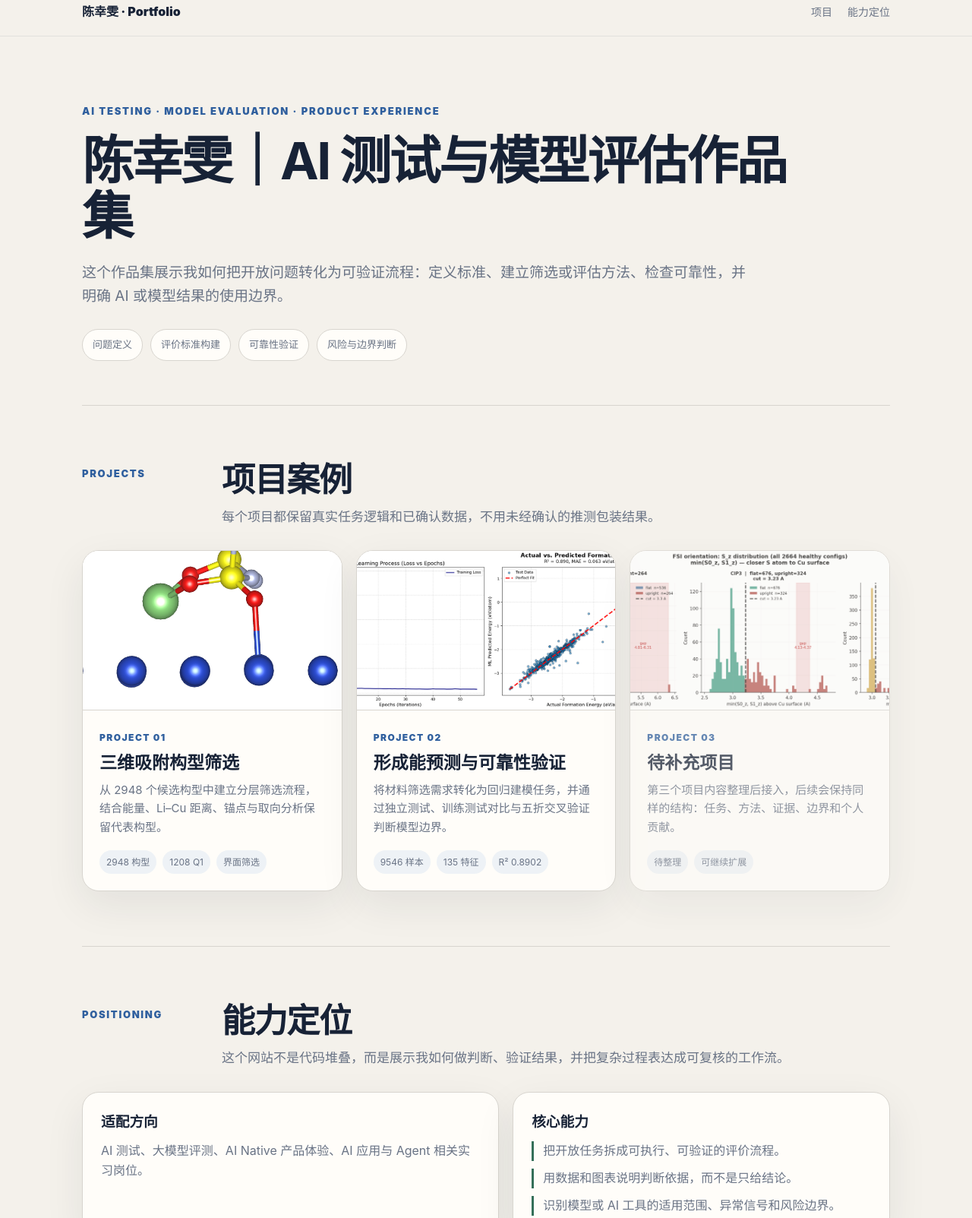
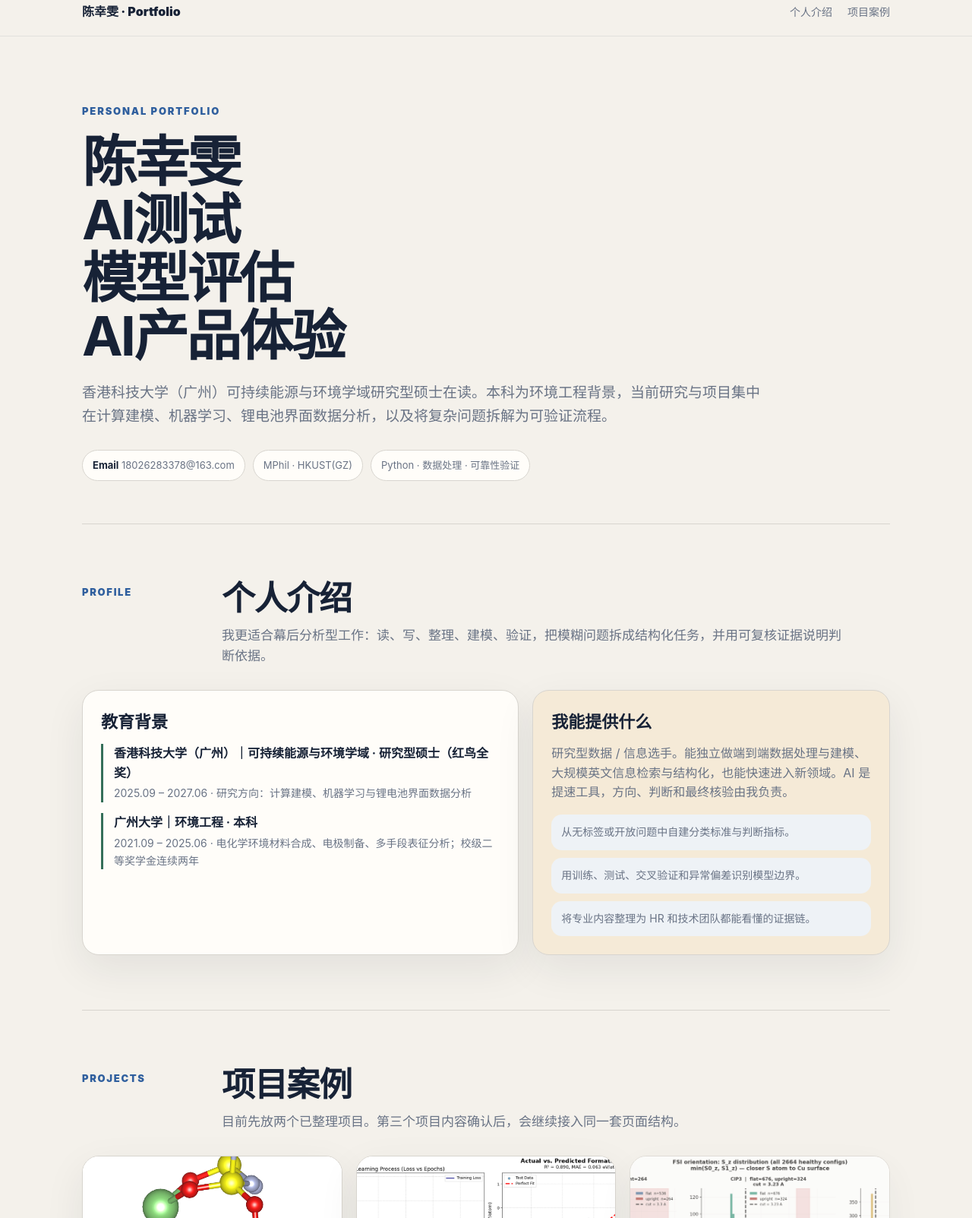
Before and after one commit to xchen-812/xingwen-portfolio, a plain HTML site: page index.html in a window 1280 px wide. Shown: the part 15-1618 px from the top of the page at 76% size. Drawn offline with Linux system fonts and the light colour scheme.

Commit message:
Add homepage personal introduction

```diff
--- a/index.html
+++ b/index.html
@@ -3,12 +3,12 @@
 <head>
 <meta charset="UTF-8">
 <meta name="viewport" content="width=device-width, initial-scale=1.0">
-<title>陈幸雯｜AI 测试与模型评估作品集</title>
+<title>陈幸雯｜AI测试与模型评估作品集</title>
 <style>
 :root{
   --bg:#f4f1eb;--paper:#fffdf9;--ink:#172236;--muted:#697385;
   --navy:#17376b;--blue:#2f5f9e;--green:#356f59;--line:#d8d5cf;
-  --soft:#eef2f6;--shadow:0 18px 52px rgba(24,35,54,.08);--max:1120px
+  --soft:#eef2f6;--gold-soft:#f5ead7;--shadow:0 18px 52px rgba(24,35,54,.08);--max:1120px
 }
 *{box-sizing:border-box}
 html{scroll-behavior:smooth}
@@ -16,38 +16,63 @@ body{margin:0;background:var(--bg);color:var(--ink);font-family:Inter,"PingFang
 a{color:inherit;text-decoration:none}
 .wrap{max-width:var(--max);margin:auto;padding:0 28px}
 .nav{position:sticky;top:0;z-index:10;background:rgba(244,241,235,.94);backdrop-filter:blur(14px);border-bottom:1px solid rgba(23,34,54,.08)}
-.nav .wrap{height:62px;display:flex;align-items:center;justify-content:space-between;gap:18px}
-.brand{font-weight:900}.links{display:flex;gap:20px;color:var(--muted);font-size:14px}.links a:hover{color:var(--navy)}
-.hero{padding:88px 0 58px}.eyebrow{font-size:13px;font-weight:900;letter-spacing:.14em;color:var(--blue)}
-h1{max-width:980px;margin:18px 0 22px;font-size:clamp(40px,6vw,68px);line-height:1.08;letter-spacing:-.04em}
-.lead{max-width:880px;margin:0;color:var(--muted);font-size:19px}.chips{display:flex;flex-wrap:wrap;gap:10px;margin-top:28px}.chip{background:var(--paper);border:1px solid var(--line);border-radius:999px;padding:9px 13px;color:var(--muted);font-size:13px}
-section{padding:72px 0;border-top:1px solid var(--line)}.section-head{display:grid;grid-template-columns:150px 1fr;gap:34px;margin-bottom:30px}.no{padding-top:7px;color:var(--blue);font-size:13px;font-weight:900;letter-spacing:.13em}h2{margin:0 0 10px;font-size:clamp(30px,4vw,44px);line-height:1.16;letter-spacing:-.03em}.section-head p{margin:0;color:var(--muted);font-size:17px;max-width:780px}
+.nav .wrap{height:62px;display:flex;align-items:center;justify-content:space-between;gap:18px}.brand{font-weight:900}.links{display:flex;gap:20px;color:var(--muted);font-size:14px}.links a:hover{color:var(--navy)}
+.hero{padding:88px 0 56px}.eyebrow{font-size:13px;font-weight:900;letter-spacing:.14em;color:var(--blue)}
+h1{max-width:980px;margin:18px 0 22px;font-size:clamp(43px,6vw,72px);line-height:1.06;letter-spacing:-.04em}h1 span{display:block}.lead{max-width:900px;margin:0;color:var(--muted);font-size:19px}
+.contact{display:flex;flex-wrap:wrap;gap:10px;margin-top:28px}.pill{background:var(--paper);border:1px solid var(--line);border-radius:999px;padding:9px 13px;color:var(--muted);font-size:13px}.pill strong{color:var(--ink)}
+section{padding:72px 0;border-top:1px solid var(--line)}.section-head{display:grid;grid-template-columns:150px 1fr;gap:34px;margin-bottom:30px}.no{padding-top:7px;color:var(--blue);font-size:13px;font-weight:900;letter-spacing:.13em}h2{margin:0 0 10px;font-size:clamp(30px,4vw,44px);line-height:1.16;letter-spacing:-.03em}.section-head p{margin:0;color:var(--muted);font-size:17px;max-width:820px}
+.profile-grid{display:grid;grid-template-columns:1.1fr .9fr;gap:18px}.panel{background:var(--paper);border:1px solid var(--line);border-radius:22px;padding:24px;box-shadow:var(--shadow)}.panel h3{margin:0 0 10px;font-size:22px}.panel p{margin:0;color:var(--muted)}.timeline{display:grid;gap:14px}.edu{border-left:3px solid var(--green);padding-left:14px}.edu b{display:block}.edu span{display:block;color:var(--muted);font-size:14px;margin-top:3px}.strengths{display:grid;gap:10px;margin-top:16px}.strength{background:var(--soft);border-radius:14px;padding:12px 13px;color:var(--muted);font-size:14px}.highlight{background:var(--gold-soft)}
 .project-grid{display:grid;grid-template-columns:repeat(3,minmax(0,1fr));gap:18px}.card{background:var(--paper);border:1px solid var(--line);border-radius:22px;overflow:hidden;box-shadow:var(--shadow);display:flex;flex-direction:column;min-height:100%}.card img{width:100%;height:210px;object-fit:cover;background:#fff;border-bottom:1px solid var(--line)}.card-body{padding:22px}.tag{display:inline-block;color:var(--blue);font-size:12px;font-weight:900;letter-spacing:.12em;margin-bottom:10px}.card h3{font-size:23px;line-height:1.2;margin:0 0 10px}.card p{margin:0;color:var(--muted);font-size:15px}.meta{display:flex;gap:8px;flex-wrap:wrap;margin-top:18px}.meta span{background:var(--soft);border-radius:999px;padding:6px 9px;color:var(--muted);font-size:12px}.card.active:hover{transform:translateY(-3px);transition:.18s ease}.card.pending{opacity:.72}.card.pending img{filter:saturate(.65)}
-.about{display:grid;grid-template-columns:1.05fr .95fr;gap:18px}.panel{background:var(--paper);border:1px solid var(--line);border-radius:22px;padding:24px;box-shadow:var(--shadow)}.panel h3{margin:0 0 10px}.panel p{margin:0;color:var(--muted)}.list{display:grid;gap:10px}.item{border-left:3px solid var(--green);padding-left:12px;color:var(--muted)}
 footer{padding:34px 0 52px;color:var(--muted);font-size:13px}
-@media(max-width:900px){.links{display:none}.section-head,.project-grid,.about{grid-template-columns:1fr}.hero{padding-top:62px}.card img{height:190px}}
+@media(max-width:900px){.links{display:none}.section-head,.profile-grid,.project-grid{grid-template-columns:1fr}.hero{padding-top:62px}.card img{height:190px}}
 </style>
 </head>
 <body>
 <nav class="nav">
   <div class="wrap">
     <div class="brand">陈幸雯 · Portfolio</div>
-    <div class="links"><a href="#projects">项目</a><a href="#about">能力定位</a></div>
+    <div class="links"><a href="#profile">个人介绍</a><a href="#projects">项目案例</a></div>
   </div>
 </nav>
 <main class="wrap">
 <section class="hero" style="border-top:none">
-  <div class="eyebrow">AI TESTING · MODEL EVALUATION · PRODUCT EXPERIENCE</div>
-  <h1>陈幸雯｜AI 测试与模型评估作品集</h1>
-  <p class="lead">这个作品集展示我如何把开放问题转化为可验证流程：定义标准、建立筛选或评估方法、检查可靠性，并明确 AI 或模型结果的使用边界。</p>
-  <div class="chips">
-    <span class="chip">问题定义</span><span class="chip">评价标准构建</span><span class="chip">可靠性验证</span><span class="chip">风险与边界判断</span>
+  <div class="eyebrow">PERSONAL PORTFOLIO</div>
+  <h1><span>陈幸雯</span><span>AI测试</span><span>模型评估</span><span>AI产品体验</span></h1>
+  <p class="lead">香港科技大学（广州）可持续能源与环境学域研究型硕士在读。本科为环境工程背景，当前研究与项目集中在计算建模、机器学习、锂电池界面数据分析，以及将复杂问题拆解为可验证流程。</p>
+  <div class="contact">
+    <span class="pill"><strong>Email</strong> 18026283378@163.com</span>
+    <span class="pill">MPhil · HKUST(GZ)</span>
+    <span class="pill">Python · 数据处理 · 可靠性验证</span>
+  </div>
+</section>
+<section id="profile">
+  <div class="section-head">
+    <div class="no">PROFILE</div>
+    <div><h2>个人介绍</h2><p>我更适合幕后分析型工作：读、写、整理、建模、验证，把模糊问题拆成结构化任务，并用可复核证据说明判断依据。</p></div>
+  </div>
+  <div class="profile-grid">
+    <div class="panel">
+      <h3>教育背景</h3>
+      <div class="timeline">
+        <div class="edu"><b>香港科技大学（广州）｜可持续能源与环境学域 · 研究型硕士（红鸟全奖）</b><span>2025.09 – 2027.06 · 研究方向：计算建模、机器学习与锂电池界面数据分析</span></div>
+        <div class="edu"><b>广州大学｜环境工程 · 本科</b><span>2021.09 – 2025.06 · 电化学环境材料合成、电极制备、多手段表征分析；校级二等奖学金连续两年</span></div>
+      </div>
+    </div>
+    <div class="panel highlight">
+      <h3>我能提供什么</h3>
+      <p>研究型数据 / 信息选手。能独立做端到端数据处理与建模、大规模英文信息检索与结构化，也能快速进入新领域。AI 是提速工具，方向、判断和最终核验由我负责。</p>
+      <div class="strengths">
+        <div class="strength">从无标签或开放问题中自建分类标准与判断指标。</div>
+        <div class="strength">用训练、测试、交叉验证和异常偏差识别模型边界。</div>
+        <div class="strength">将专业内容整理为 HR 和技术团队都能看懂的证据链。</div>
+      </div>
+    </div>
   </div>
 </section>
 <section id="projects">
   <div class="section-head">
     <div class="no">PROJECTS</div>
-    <div><h2>项目案例</h2><p>每个项目都保留真实任务逻辑和已确认数据，不用未经确认的推测包装结果。</p></div>
+    <div><h2>项目案例</h2><p>目前先放两个已整理项目。第三个项目内容确认后，会继续接入同一套页面结构。</p></div>
   </div>
   <div class="project-grid">
     <a class="card active" href="projects/configuration-screening.html">
@@ -64,17 +89,7 @@ footer{padding:34px 0 52px;color:var(--muted);font-size:13px}
     </div>
   </div>
 </section>
-<section id="about">
-  <div class="section-head">
-    <div class="no">POSITIONING</div>
-    <div><h2>能力定位</h2><p>这个网站不是代码堆叠，而是展示我如何做判断、验证结果，并把复杂过程表达成可复核的工作流。</p></div>
-  </div>
-  <div class="about">
-    <div class="panel"><h3>适配方向</h3><p>AI 测试、大模型评测、AI Native 产品体验、AI 应用与 Agent 相关实习岗位。</p></div>
-    <div class="panel"><h3>核心能力</h3><div class="list"><div class="item">把开放任务拆成可执行、可验证的评价流程。</div><div class="item">用数据和图表说明判断依据，而不是只给结论。</div><div class="item">识别模型或 AI 工具的适用范围、异常信号和风险边界。</div></div></div>
-  </div>
-</section>
-<footer>Portfolio work in progress. 项目三与个人介绍信息可继续补充。</footer>
+<footer>Portfolio work in progress. 公开页暂不放手机号；如需展示可再确认后加入。</footer>
 </main>
 </body>
 </html>
```
